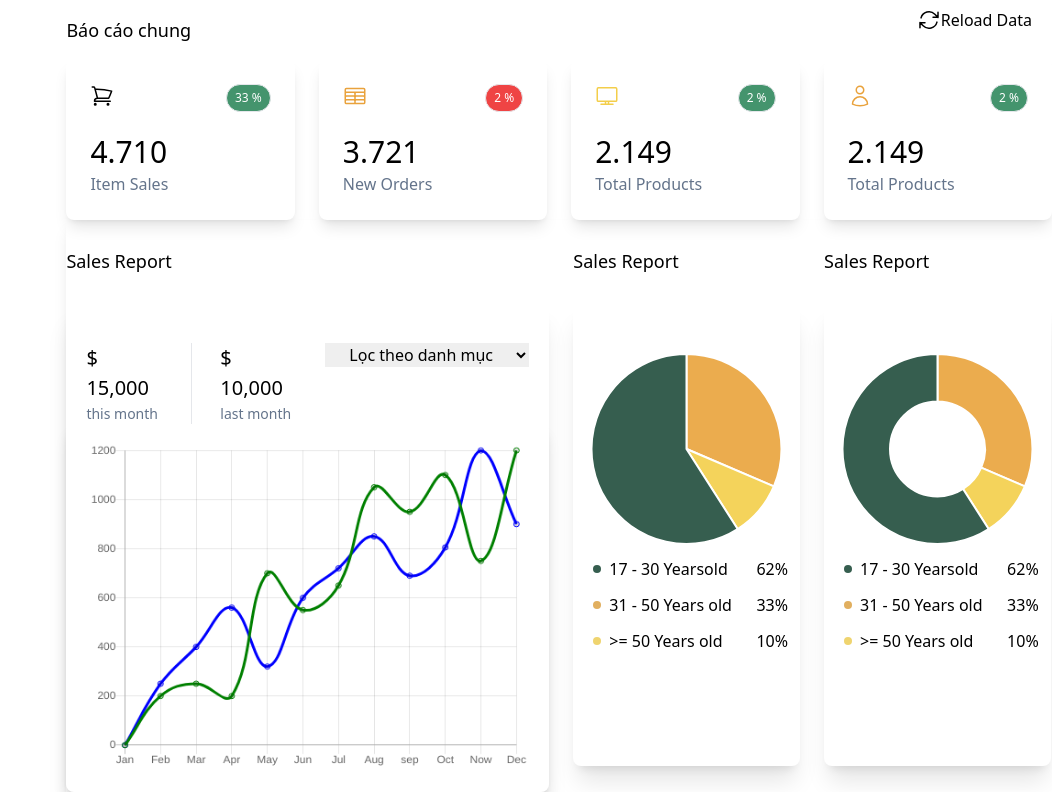
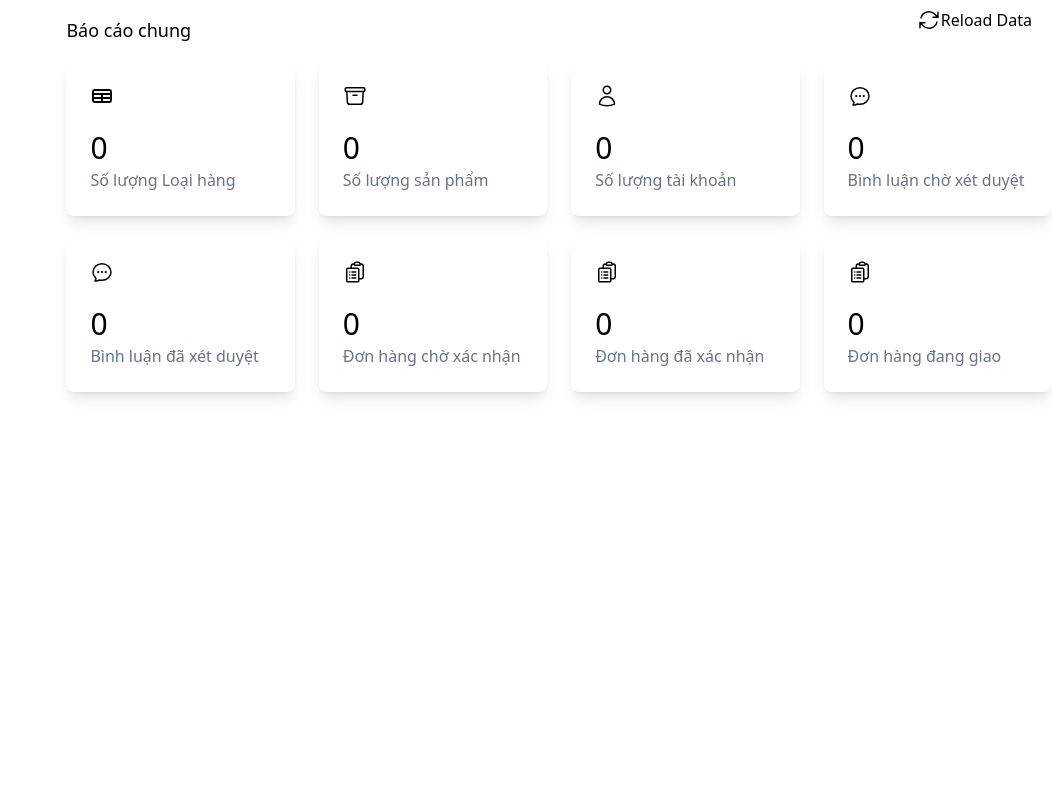
Before and after one commit to Zuwno/DuAn1, a PHP site: page /DA1/admin/home.php in a window 1280 px wide. Shown: the part 85-877 px from the top of the page, without its empty margins (228-1280 px from the left). After the commit the page ends 484 px from the top, so only its background shows below. Run offline with PHP 8.4, Linux system fonts and the light colour scheme; data that the repository does not hold is empty; some libraries are stand-ins or nearby versions.

Commit message:
Chỉnh sửa Home admin

```diff
--- a/admin/home.php
+++ b/admin/home.php
@@ -1,5 +1,6 @@
 <!DOCTYPE html>
 <html lang="en">
+
 <head>
     <meta charset="UTF-8">
     <meta http-equiv="X-UA-Compatible" content="IE=edge">
@@ -10,18 +11,15 @@
     <link rel="preconnect" href="https://fonts.googleapis.com">
     <link rel="preconnect" href="https://fonts.gstatic.com" crossorigin>
     <script src="https://unpkg.com/ionicons@4.5.10-0/dist/ionicons.js"></script>
-    <script defer src="https://use.fontawesome.com/releases/v5.15.4/js/all.js"
-        integrity="sha384-rOA1PnstxnOBLzCLMcre8ybwbTmemjzdNlILg8O7z1lUkLXozs4DHonlDtnE7fpc"
-        crossorigin="anonymous"></script>
-    <link
-        href="https://fonts.googleapis.com/css2?family=Fira+Sans:ital,wght@0,100;0,200;0,300;0,400;0,500;0,600;1,100;1,200;1,300;1,400;1,500;1,600&family=Heebo:wght@200;300;600;700&family=Inter:wght@100;200;300;400;500;600;700&family=Roboto:ital,wght@0,100;0,300;0,400;0,500;0,700;1,100;1,300;1,400;1,500;1,700&display=swap"
-        rel="stylesheet">
+    <script defer src="https://use.fontawesome.com/releases/v5.15.4/js/all.js" integrity="sha384-rOA1PnstxnOBLzCLMcre8ybwbTmemjzdNlILg8O7z1lUkLXozs4DHonlDtnE7fpc" crossorigin="anonymous"></script>
+    <link href="https://fonts.googleapis.com/css2?family=Fira+Sans:ital,wght@0,100;0,200;0,300;0,400;0,500;0,600;1,100;1,200;1,300;1,400;1,500;1,600&family=Heebo:wght@200;300;600;700&family=Inter:wght@100;200;300;400;500;600;700&family=Roboto:ital,wght@0,100;0,300;0,400;0,500;0,700;1,100;1,300;1,400;1,500;1,700&display=swap" rel="stylesheet">
     <link rel="stylesheet" href="css/index.css">
     <link rel="stylesheet" href="./fontawesome-free-6.2.0/css/all.css">
     <link rel="stylesheet" href="path/to/font-awesome/css/font-awesome.min.css">
     <script src="https://cdnjs.cloudflare.com/ajax/libs/Chart.js/2.9.4/Chart.js">
     </script>
 </head>
+
 <body>
     <section class="ml-[23%]">
 
@@ -29,8 +27,7 @@
             <div>
 
                 <button onclick="openNav()">
-            <svg xmlns="http://www.w3.org/2000/svg" class="h-9 w-9" fill="none" viewBox="0 0 24 24"
-                stroke="currentColor" stroke-width="2">
+                    <svg xmlns="http://www.w3.org/2000/svg" class="h-9 w-9" fill="none" viewBox="0 0 24 24" stroke="currentColor" stroke-width="2">
                         <path stroke-linecap="round" stroke-linejoin="round" d="M4 6h16M4 12h16M4 18h16" />
                     </svg>
                 </button>
@@ -42,16 +39,11 @@
                     <label for="table-search" class="sr-only">Search</label>
                     <div class="relative mt-1">
                         <div class="absolute inset-y-0 left-0 flex items-center pl-3 pointer-events-none">
-                    <svg class="w-5 h-5 text-gray-500 dark:text-gray-400" fill="currentColor"
-                        viewBox="0 0 20 20" xmlns="http://www.w3.org/2000/svg">
-                        <path fill-rule="evenodd"
-                            d="M8 4a4 4 0 100 8 4 4 0 000-8zM2 8a6 6 0 1110.89 3.476l4.817 4.817a1 1 0 01-1.414 1.414l-4.816-4.816A6 6 0 012 8z"
-                            clip-rule="evenodd"></path>
+                            <svg class="w-5 h-5 text-gray-500 dark:text-gray-400" fill="currentColor" viewBox="0 0 20 20" xmlns="http://www.w3.org/2000/svg">
+                                <path fill-rule="evenodd" d="M8 4a4 4 0 100 8 4 4 0 000-8zM2 8a6 6 0 1110.89 3.476l4.817 4.817a1 1 0 01-1.414 1.414l-4.816-4.816A6 6 0 012 8z" clip-rule="evenodd"></path>
                             </svg>
                         </div>
-                <input type="text" id="table-search"
-                    class="bg-[#E0E5EC]  border-gray-300 text-gray-900 text-sm rounded-lg focus:outline-none focus:ring focus:border-blue-500 block w-80 pl-10 p-2.5  dark:bg-gray-700 dark:border-gray-600 dark:placeholder-gray-400 dark:text-white dark:focus:ring-blue-500 dark:focus:border-blue-500"
-                    placeholder="Search for items">
+                        <input type="text" id="table-search" class="bg-[#E0E5EC]  border-gray-300 text-gray-900 text-sm rounded-lg focus:outline-none focus:ring focus:border-blue-500 block w-80 pl-10 p-2.5  dark:bg-gray-700 dark:border-gray-600 dark:placeholder-gray-400 dark:text-white dark:focus:ring-blue-500 dark:focus:border-blue-500" placeholder="Search for items">
                     </div>
                 </div>
 
@@ -60,8 +52,7 @@
                     <button onclick="handClick()" class=" ">
                         <img class="rounded-full mt-1" src="../imgs/anh.jpg" width="40px" alt="">
                     </button>
-            <ul id="main-menu"
-                class="  bg-[#214D3C] text-white  w-52 rounded-xl absolute leading-9 -translate-x-52 delay-150 z-[999px] hidden">
+                    <ul style="z-index: 3;" id="main-menu" class="  bg-[#214D3C] text-white  w-52 rounded-xl absolute leading-9 -translate-x-52 delay-150 z-[999px] hidden">
                         <li class="px-5 border-b border-[#325B4B] p-2 "><a href="">Admind</a></li>
                         <li class=" pl-5"><a href="">inbox</a></li>
                         <li class=" pl-5"><a href="">hồ sơ</a></li>
@@ -89,61 +80,50 @@
         </div>
 
         <div class="grid grid-cols-4 mt-5 gap-6 dropdown ">
+            <a href="index.php?act=listdm">
+                <div class="bg-white p-6 rounded-lg shadow-lg transition  hover:scale-110  delay-100  duration-300 relative hover:cursor-grabbing">
+
+                    <div class="flex justify-between w-full ">
+                        <div>
+                            <svg xmlns="http://www.w3.org/2000/svg" class="h-6 w-6" fill="none" viewBox="0 0 24 24" stroke="currentColor" stroke-width="2">
+                                <path stroke-linecap="round" stroke-linejoin="round" d="M3 10h18M3 14h18m-9-4v8m-7 0h14a2 2 0 002-2V8a2 2 0 00-2-2H5a2 2 0 00-2 2v8a2 2 0 002 2z" />
+                            </svg>
+
+                        </div>
+
+
+
+                    </div>
+                    <div class="text-3xl font-medium leading-8 mt-6">0</div>
+                    <div class="text-base text-slate-500 mt-1">Số lượng Loại hàng</div>
+
+                </div>
+            </a>
+            <!-- end -->
+            <a href="index.php?act=listsp">
                 <div class="bg-white p-6 rounded-lg shadow-lg transition  hover:scale-110  delay-100  duration-300 relative hover:cursor-grabbing">
 
                     <div class="flex justify-between w-full ">
                         <div>
                             <svg xmlns="http://www.w3.org/2000/svg" fill="none" viewBox="0 0 24 24" stroke-width="1.5" stroke="currentColor" class="w-6 h-6">
-  <path stroke-linecap="round" stroke-linejoin="round" d="M2.25 3h1.386c.51 0 .955.343 1.087.835l.383 1.437M7.5 14.25a3 3 0 00-3 3h15.75m-12.75-3h11.218c1.121-2.3 2.1-4.684 2.924-7.138a60.114 60.114 0 00-16.536-1.84M7.5 14.25L5.106 5.272M6 20.25a.75.75 0 11-1.5 0 .75.75 0 011.5 0zm12.75 0a.75.75 0 11-1.5 0 .75.75 0 011.5 0z" />
+                                <path stroke-linecap="round" stroke-linejoin="round" d="M20.25 7.5l-.625 10.632a2.25 2.25 0 01-2.247 2.118H6.622a2.25 2.25 0 01-2.247-2.118L3.75 7.5M10 11.25h4M3.375 7.5h17.25c.621 0 1.125-.504 1.125-1.125v-1.5c0-.621-.504-1.125-1.125-1.125H3.375c-.621 0-1.125.504-1.125 1.125v1.5c0 .621.504 1.125 1.125 1.125z" />
                             </svg>
 
                         </div>
 
-            <div class="border bg-[#44946D] text-[12px] text-white rounded-2xl px-2 py-1">33 %</div>
+
 
                     </div>
-        <div class="text-3xl font-medium leading-8 mt-6">4.710</div>
-        <div class="text-base text-slate-500 mt-1">Item Sales</div>
+                    <div class="text-3xl font-medium leading-8 mt-6">0</div>
+                    <div class="text-base text-slate-500 mt-1">Số lượng sản phẩm</div>
 
                 </div>
+            </a>
             <!-- end -->
-    <div class="bg-white p-6 rounded-lg shadow-lg ">
+            <a href="index.php?act=dskh">
+                <div class="bg-white p-6 rounded-lg shadow-lg transition  hover:scale-110  delay-100  duration-300 relative hover:cursor-grabbing">
 
-        <div class="flex justify-between w-full text-[#E9a23c] ">
-            <div>
-            <svg xmlns="http://www.w3.org/2000/svg" fill="none" viewBox="0 0 24 24" stroke-width="1.5" stroke="currentColor" class="w-6 h-6">
-  <path stroke-linecap="round" stroke-linejoin="round" d="M3.375 19.5h17.25m-17.25 0a1.125 1.125 0 01-1.125-1.125M3.375 19.5h7.5c.621 0 1.125-.504 1.125-1.125m-9.75 0V5.625m0 12.75v-1.5c0-.621.504-1.125 1.125-1.125m18.375 2.625V5.625m0 12.75c0 .621-.504 1.125-1.125 1.125m1.125-1.125v-1.5c0-.621-.504-1.125-1.125-1.125m0 3.75h-7.5A1.125 1.125 0 0112 18.375m9.75-12.75c0-.621-.504-1.125-1.125-1.125H3.375c-.621 0-1.125.504-1.125 1.125m19.5 0v1.5c0 .621-.504 1.125-1.125 1.125M2.25 5.625v1.5c0 .621.504 1.125 1.125 1.125m0 0h17.25m-17.25 0h7.5c.621 0 1.125.504 1.125 1.125M3.375 8.25c-.621 0-1.125.504-1.125 1.125v1.5c0 .621.504 1.125 1.125 1.125m17.25-3.75h-7.5c-.621 0-1.125.504-1.125 1.125m8.625-1.125c.621 0 1.125.504 1.125 1.125v1.5c0 .621-.504 1.125-1.125 1.125m-17.25 0h7.5m-7.5 0c-.621 0-1.125.504-1.125 1.125v1.5c0 .621.504 1.125 1.125 1.125M12 10.875v-1.5m0 1.5c0 .621-.504 1.125-1.125 1.125M12 10.875c0 .621.504 1.125 1.125 1.125m-2.25 0c.621 0 1.125.504 1.125 1.125M13.125 12h7.5m-7.5 0c-.621 0-1.125.504-1.125 1.125M20.625 12c.621 0 1.125.504 1.125 1.125v1.5c0 .621-.504 1.125-1.125 1.125m-17.25 0h7.5M12 14.625v-1.5m0 1.5c0 .621-.504 1.125-1.125 1.125M12 14.625c0 .621.504 1.125 1.125 1.125m-2.25 0c.621 0 1.125.504 1.125 1.125m0 1.5v-1.5m0 0c0-.621.504-1.125 1.125-1.125m0 0h7.5" />
-</svg>
-
-            </div>
-
-            <div class="border bg-red-500 text-[12px] text-white rounded-2xl px-2 py-1">2 %</div>
-
-        </div>
-        <div class="text-3xl font-medium leading-8 mt-6">3.721</div>
-        <div class="text-base text-slate-500 mt-1">New Orders</div>
-    </div>
-    <!-- end -->
-    <div class="bg-white p-6 rounded-lg shadow-lg ">
-
-        <div class="flex justify-between w-full text-[#F3CE4A]">
-            <div>
-            <svg xmlns="http://www.w3.org/2000/svg" fill="none" viewBox="0 0 24 24" stroke-width="1.5" stroke="currentColor" class="w-6 h-6">
-  <path stroke-linecap="round" stroke-linejoin="round" d="M6 20.25h12m-7.5-3v3m3-3v3m-10.125-3h17.25c.621 0 1.125-.504 1.125-1.125V4.875c0-.621-.504-1.125-1.125-1.125H3.375c-.621 0-1.125.504-1.125 1.125v11.25c0 .621.504 1.125 1.125 1.125z" />
-</svg>
-
-            </div>
-
-            <div class="border bg-[#44946D] text-[12px] text-white rounded-2xl px-2 py-1">2 %</div>
-
-        </div>
-        <div class="text-3xl font-medium leading-8 mt-6">2.149</div>
-        <div class="text-base text-slate-500 mt-1">Total Products</div>
-    </div>
-    <!-- end -->
-    <div class="bg-white p-6 rounded-lg shadow-lg ">
-
-        <div class="flex justify-between w-full text-[#E9A23C]">
+                    <div class="flex justify-between w-full ">
                         <div>
                             <svg xmlns="http://www.w3.org/2000/svg" fill="none" viewBox="0 0 24 24" stroke-width="1.5" stroke="currentColor" class="w-6 h-6">
                                 <path stroke-linecap="round" stroke-linejoin="round" d="M15.75 6a3.75 3.75 0 11-7.5 0 3.75 3.75 0 017.5 0zM4.501 20.118a7.5 7.5 0 0114.998 0A17.933 17.933 0 0112 21.75c-2.676 0-5.216-.584-7.499-1.632z" />
@@ -151,134 +131,145 @@
 
                         </div>
 
-            <div class="border bg-[#44946D] text-[12px] text-white rounded-2xl px-2 py-1">2 %</div>
+
 
                     </div>
-        <div class="text-3xl font-medium leading-8 mt-6">2.149</div>
-        <div class="text-base text-slate-500 mt-1 ">Total Products</div>
-    </div>
+                    <div class="text-3xl font-medium leading-8 mt-6">0</div>
+                    <div class="text-base text-slate-500 mt-1">Số lượng tài khoản</div>
 
                 </div>
-<div class=" grid grid-cols-[49%,23%,23%] h-92   gap-6 box shadow-lg ">
+            </a>
+            <!-- end -->
+            <a href="index.php?act=dsblc">
+                <div class="bg-white p-6 rounded-lg shadow-lg transition  hover:scale-110  delay-100  duration-300 relative hover:cursor-grabbing">
 
+                    <div class="flex justify-between w-full ">
                         <div>
-                <div class="font-medium text-[18px] py-7">Sales Report   </div>
-
-                 <div class="pt-10 bg-white rounded-lg shadow-xl">
-                    <div class="flex mx-5  space-x-7 ">
-                        <div class="pr-7 border-r">
-                            <span class="text-[20px]">$ 15,000</span>
-                            <p class="text-[14px] text-[#64748B]">this month</p>
-                        </div>
-                       <div>
-                        <span class="text-[20px] ">$ 10,000</span>
-                        <p class="text-[14px] text-[#64748B]">last month</p>
-                       </div>
-                       <div class="justify-end">
-
-                        <select class="space-x-5  pr-5 pl-5">
-                            <option>Lọc theo danh mục</option>
-                            <option>No</option>
-                            <option>Maybe</option>
-                          </select>
+                            <svg xmlns="http://www.w3.org/2000/svg" fill="none" viewBox="0 0 24 24" stroke-width="1.5" stroke="currentColor" class="w-6 h-6">
+                                <path stroke-linecap="round" stroke-linejoin="round" d="M8.625 12a.375.375 0 11-.75 0 .375.375 0 01.75 0zm0 0H8.25m4.125 0a.375.375 0 11-.75 0 .375.375 0 01.75 0zm0 0H12m4.125 0a.375.375 0 11-.75 0 .375.375 0 01.75 0zm0 0h-.375M21 12c0 4.556-4.03 8.25-9 8.25a9.764 9.764 0 01-2.555-.337A5.972 5.972 0 015.41 20.97a5.969 5.969 0 01-.474-.065 4.48 4.48 0 00.978-2.025c.09-.457-.133-.901-.467-1.226C3.93 16.178 3 14.189 3 12c0-4.556 4.03-8.25 9-8.25s9 3.694 9 8.25z" />
+                            </svg>
 
                         </div>
 
 
+
                     </div>
-                    <canvas id="myChart"
-                    style="display: block;
-                    height: 300px;
-                    width: 393px;
-                    border-radius: 8px;
-                    "
+                    <div class="text-3xl font-medium leading-8 mt-6">0</div>
+                    <div class="text-base text-slate-500 mt-1">Bình luận chờ xét duyệt</div>
 
-                    class=" w-full  h-92 bg-white p-5 shadow-lg">
-                    </canvas>
+                </div>
+            </a>
+        </div>
+        <!-- AAAAAAAAAAAAAAAAA -->
+        <div class="grid grid-cols-4 mt-5 gap-6 dropdown ">
+            <a href="index.php?act=dsbl">
+                <div class="bg-white p-6 rounded-lg shadow-lg transition  hover:scale-110  delay-100  duration-300 relative hover:cursor-grabbing">
+
+                    <div class="flex justify-between w-full ">
+                        <div>
+                            <svg xmlns="http://www.w3.org/2000/svg" fill="none" viewBox="0 0 24 24" stroke-width="1.5" stroke="currentColor" class="w-6 h-6">
+                                <path stroke-linecap="round" stroke-linejoin="round" d="M8.625 12a.375.375 0 11-.75 0 .375.375 0 01.75 0zm0 0H8.25m4.125 0a.375.375 0 11-.75 0 .375.375 0 01.75 0zm0 0H12m4.125 0a.375.375 0 11-.75 0 .375.375 0 01.75 0zm0 0h-.375M21 12c0 4.556-4.03 8.25-9 8.25a9.764 9.764 0 01-2.555-.337A5.972 5.972 0 015.41 20.97a5.969 5.969 0 01-.474-.065 4.48 4.48 0 00.978-2.025c.09-.457-.133-.901-.467-1.226C3.93 16.178 3 14.189 3 12c0-4.556 4.03-8.25 9-8.25s9 3.694 9 8.25z" />
+                            </svg>
 
                         </div>
 
 
+
                     </div>
+                    <div class="text-3xl font-medium leading-8 mt-6">0</div>
+                    <div class="text-base text-slate-500 mt-1">Bình luận đã xét duyệt</div>
+
+                </div>
+            </a>
+            <!-- end -->
+            <a href="index.php?act=listbill">
+                <div class="bg-white p-6 rounded-lg shadow-lg transition  hover:scale-110  delay-100  duration-300 relative hover:cursor-grabbing">
+
+                    <div class="flex justify-between w-full ">
                         <div>
-                <div class="font-medium text-[18px] py-7">Sales Report   </div>
-                <div class="pt-10 bg-white h-[463px] shadow-xl  w-full rounded-lg ">
+                            <svg xmlns="http://www.w3.org/2000/svg" fill="none" viewBox="0 0 24 24" stroke-width="1.5" stroke="currentColor" class="w-6 h-6">
+                                <path stroke-linecap="round" stroke-linejoin="round" d="M9 12h3.75M9 15h3.75M9 18h3.75m3 .75H18a2.25 2.25 0 002.25-2.25V6.108c0-1.135-.845-2.098-1.976-2.192a48.424 48.424 0 00-1.123-.08m-5.801 0c-.065.21-.1.433-.1.664 0 .414.336.75.75.75h4.5a.75.75 0 00.75-.75 2.25 2.25 0 00-.1-.664m-5.8 0A2.251 2.251 0 0113.5 2.25H15c1.012 0 1.867.668 2.15 1.586m-5.8 0c-.376.023-.75.05-1.124.08C9.095 4.01 8.25 4.973 8.25 6.108V8.25m0 0H4.875c-.621 0-1.125.504-1.125 1.125v11.25c0 .621.504 1.125 1.125 1.125h9.75c.621 0 1.125-.504 1.125-1.125V9.375c0-.621-.504-1.125-1.125-1.125H8.25zM6.75 12h.008v.008H6.75V12zm0 3h.008v.008H6.75V15zm0 3h.008v.008H6.75V18z" />
+                            </svg>
 
-                    <canvas id="myChart2"
-                    style="display: block; height: 350px;
-                    width: 393px;
+                        </div>
 
-                    "
-                    class="w-full"></canvas>
-
-
-                    <div class="flex pt-3 items-center">
-
-                        <div class="w-2 h-2 list-disc bg-primary rounded-full mr-3"></div>
-                        <span class="mr-2 h-2 w-2 rounded-full bg-[#365E4F]"></span>
-                        <span class="truncate">17 - 30 Yearsold</span>
-                        <span class="font-medium ml-auto mr-3">62%</span>
 
 
                     </div>
-                    <div class="flex pt-3 items-center">
-
-                        <div class="w-2 h-2 list-disc bg-primary rounded-full mr-3"></div>
-                        <span class="mr-2 h-2 w-2 rounded-full bg-[#E1AF5F]"></span>
-                        <span class="truncate">31 - 50 Years old</span>
-                        <span class="font-medium ml-auto mr-3">33%</span>
+                    <div class="text-3xl font-medium leading-8 mt-6">0</div>
+                    <div class="text-base text-slate-500 mt-1">Đơn hàng chờ xác nhận</div>
 
                 </div>
-                    <div class="flex pt-3 items-center">
+            </a>
+            <!-- end -->
+            <a href="index.php?act=listbill">
+                <div class="bg-white p-6 rounded-lg shadow-lg transition  hover:scale-110  delay-100  duration-300 relative hover:cursor-grabbing">
 
-                        <div class="w-2 h-2 list-disc bg-primary rounded-full mr-3"></div>
-                        <span class="mr-2 h-2 w-2 rounded-full bg-[#EFD46F]"></span>
-                        <span class="truncate"> >= 50 Years old</span>
-                        <span class="font-medium ml-auto mr-3">10%</span>
+                    <div class="flex justify-between w-full ">
+                        <div>
+                            <svg xmlns="http://www.w3.org/2000/svg" fill="none" viewBox="0 0 24 24" stroke-width="1.5" stroke="currentColor" class="w-6 h-6">
+                                <path stroke-linecap="round" stroke-linejoin="round" d="M9 12h3.75M9 15h3.75M9 18h3.75m3 .75H18a2.25 2.25 0 002.25-2.25V6.108c0-1.135-.845-2.098-1.976-2.192a48.424 48.424 0 00-1.123-.08m-5.801 0c-.065.21-.1.433-.1.664 0 .414.336.75.75.75h4.5a.75.75 0 00.75-.75 2.25 2.25 0 00-.1-.664m-5.8 0A2.251 2.251 0 0113.5 2.25H15c1.012 0 1.867.668 2.15 1.586m-5.8 0c-.376.023-.75.05-1.124.08C9.095 4.01 8.25 4.973 8.25 6.108V8.25m0 0H4.875c-.621 0-1.125.504-1.125 1.125v11.25c0 .621.504 1.125 1.125 1.125h9.75c.621 0 1.125-.504 1.125-1.125V9.375c0-.621-.504-1.125-1.125-1.125H8.25zM6.75 12h.008v.008H6.75V12zm0 3h.008v.008H6.75V15zm0 3h.008v.008H6.75V18z" />
+                            </svg>
 
                         </div>
-                </div>
-            </div>
-            <div>
-                <div class="font-medium text-[18px] py-7">Sales Report</div>
-                <div class="pt-10 bg-white h-[463px] shadow-xl  w-full rounded-lg">
 
-                    <canvas id="myChart3"
-                    style="display: block; height: 350px;
-                    width: 393px;
 
-                    "
-
-                    class="w-full  "></canvas>
-
-                    <div class="flex pt-3 items-center">
-
-                        <div class="w-2 h-2 list-disc bg-primary rounded-full mr-3"></div>
-                        <span class="mr-2 h-2 w-2 rounded-full bg-[#365E4F]"></span>
-                        <span class="truncate">17 - 30 Yearsold</span>
-                        <span class="font-medium ml-auto mr-3">62%</span>
 
                     </div>
-                    <div class="flex pt-3 items-center">
-
-                        <div class="w-2 h-2 list-disc bg-primary rounded-full mr-3"></div>
-                        <span class="mr-2 h-2 w-2 rounded-full bg-[#E1AF5F]"></span>
-                        <span class="truncate">31 - 50 Years old</span>
-                        <span class="font-medium ml-auto mr-3">33%</span>
+                    <div class="text-3xl font-medium leading-8 mt-6">0</div>
+                    <div class="text-base text-slate-500 mt-1">Đơn hàng đã xác nhận</div>
 
                 </div>
-                    <div class="flex pt-3 items-center">
+            </a>
+            <!-- end -->
+            <a href="index.php?act=listbill">
+                <div class="bg-white p-6 rounded-lg shadow-lg transition  hover:scale-110  delay-100  duration-300 relative hover:cursor-grabbing">
 
-                        <div class="w-2 h-2 list-disc bg-primary rounded-full mr-3"></div>
-                        <span class="mr-2 h-2 w-2 rounded-full bg-[#EFD46F]"></span>
-                        <span class="truncate"> >= 50 Years old</span>
-                        <span class="font-medium ml-auto mr-3">10%</span>
+                    <div class="flex justify-between w-full ">
+                        <div>
+                            <svg xmlns="http://www.w3.org/2000/svg" fill="none" viewBox="0 0 24 24" stroke-width="1.5" stroke="currentColor" class="w-6 h-6">
+                                <path stroke-linecap="round" stroke-linejoin="round" d="M9 12h3.75M9 15h3.75M9 18h3.75m3 .75H18a2.25 2.25 0 002.25-2.25V6.108c0-1.135-.845-2.098-1.976-2.192a48.424 48.424 0 00-1.123-.08m-5.801 0c-.065.21-.1.433-.1.664 0 .414.336.75.75.75h4.5a.75.75 0 00.75-.75 2.25 2.25 0 00-.1-.664m-5.8 0A2.251 2.251 0 0113.5 2.25H15c1.012 0 1.867.668 2.15 1.586m-5.8 0c-.376.023-.75.05-1.124.08C9.095 4.01 8.25 4.973 8.25 6.108V8.25m0 0H4.875c-.621 0-1.125.504-1.125 1.125v11.25c0 .621.504 1.125 1.125 1.125h9.75c.621 0 1.125-.504 1.125-1.125V9.375c0-.621-.504-1.125-1.125-1.125H8.25zM6.75 12h.008v.008H6.75V12zm0 3h.008v.008H6.75V15zm0 3h.008v.008H6.75V18z" />
+                            </svg>
 
                         </div>
-                </div>
-            </div>
+
+
 
                     </div>
+                    <div class="text-3xl font-medium leading-8 mt-6">0</div>
+                    <div class="text-base text-slate-500 mt-1">Đơn hàng đang giao</div>
+
+                </div>
+            </a>
+
+        </div>
+        <!-- BBBBBBBBBB -->
+        <?php
+        include '../Model/db.php';
+        // Lenh sql
+        $soluongloaihang = "SELECT count(*) from category; ";
+        $soluongsanpham = 'select count (*) from produce';
+        $soluongtaikhoan = 'select count (*) from account';
+        $binhluandangxetduyet = 'select count (*) form comment_check';
+        $binhluandaxetduyet = 'select count (*) from comment';
+        $donhangdangxacnhan = 'select count (*) from bill where bill_status = Đang xác nhận ';
+        $donhangdaxacnhan = 'select count (*) from bill where bill_status = Đã xác nhận';
+        $donhangdanggiao = 'select count (*) from bill where bill_status = Đang giao hàng';
+        // khởi chạy
+        $soluongloaihangt = $connect->query($soluongloaihang);
+        // $soluongsanphamt = $connect->query($soluongsanpham);
+        // $soluongtaikhoant = $connect->query($soluongtaikhoan);
+        // $binhluandangxetduyett = $connect->query($binhluandangxetduyet);
+        // $binhluandaxetduyett = $connect->query($binhluandaxetduyet);
+        // $donhangdangxacnhant = $connect->query($donhangdangxacnhan);
+        // $donhangdaxacnhant = $connect->query($donhangdaxacnhan);
+        // $donhangdanggiaot = $connect->query($donhangdanggiao);
+        ?>
+
+        <?php
+
+        ?>
+        <!-- BBBBBBBBBBb -->
     </section>
 
     <script>
@@ -318,18 +309,19 @@ var t = null;
         var flag = 0;
 
         if (flag == 0) {
-t = setInterval(function () {
+            t = setInterval(function() {
                 next();
             }, 2500)
         }
 
         function openNav() {
             menu = document.getElementById('main-me')
-if(document.getElementById("myNav").style.width = "block"){
+            if (document.getElementById("myNav").style.width = "block") {
                 document.getElementById("myNav").style.width = "100%";
-}else
+            } else
                 document.getElementById("myNav").style.width = "0%";
         }
+
         function closeNav() {
             document.getElementById("myNav").style.width = "0%";
         }
@@ -354,12 +346,14 @@ var xValues = ["Jan", "Feb", "Mar", "Apr", "May", "Jun", "Jul", "Aug", "sep", "O
                 }]
             },
             options: {
-                        legend: { display: false }
+                legend: {
+                    display: false
+                }
             }
         });
 
         var xValues = [];
-                var yValues = [33,10,62];
+        var yValues = [33, 10, 62];
         var barColors = [
 
             "#EBAC4E",
@@ -382,7 +376,7 @@ var xValues = ["Jan", "Feb", "Mar", "Apr", "May", "Jun", "Jul", "Aug", "sep", "O
             }
         });
         var xValues = [];
-var yValues = [33,10,62];
+        var yValues = [33, 10, 62];
         var barColors = [
 
             "#EBAC4E",
@@ -406,4 +400,5 @@ var yValues = [33,10,62];
         });
     </script>
 </body>
+
 </html>
```
Lines whose indentation alone changed are shown as unchanged.
